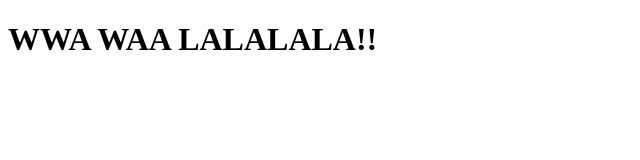
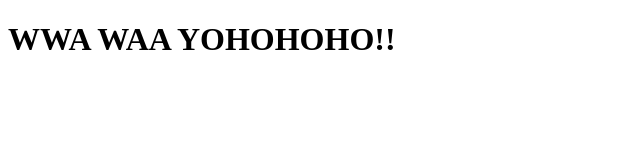
Before and after one commit to Rastiartn/Training-1-revou, a plain HTML site: page index.html in a window 1280 px wide. Shown: the whole page, without its empty margins (0-640 px from the left). Drawn offline with Linux system fonts and the light colour scheme.

Commit message:
first commit

```diff
--- a/index.html
+++ b/index.html
@@ -4,6 +4,6 @@
         <title>Website Pertama</title>
     </head>
     <body>
-        <h1>WWA WAA LALALALA!!</h1>
+        <h1>WWA WAA YOHOHOHO!!</h1>
     </body>
 </html>
```
